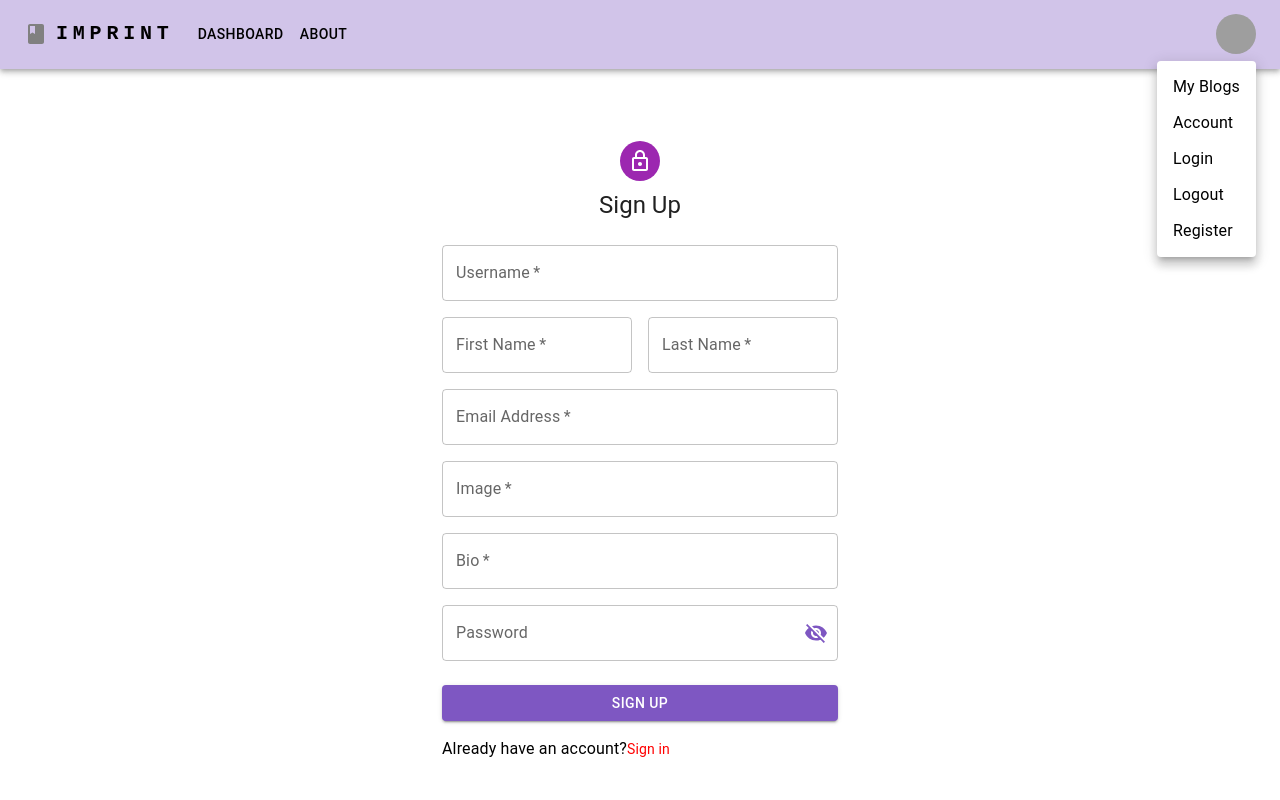
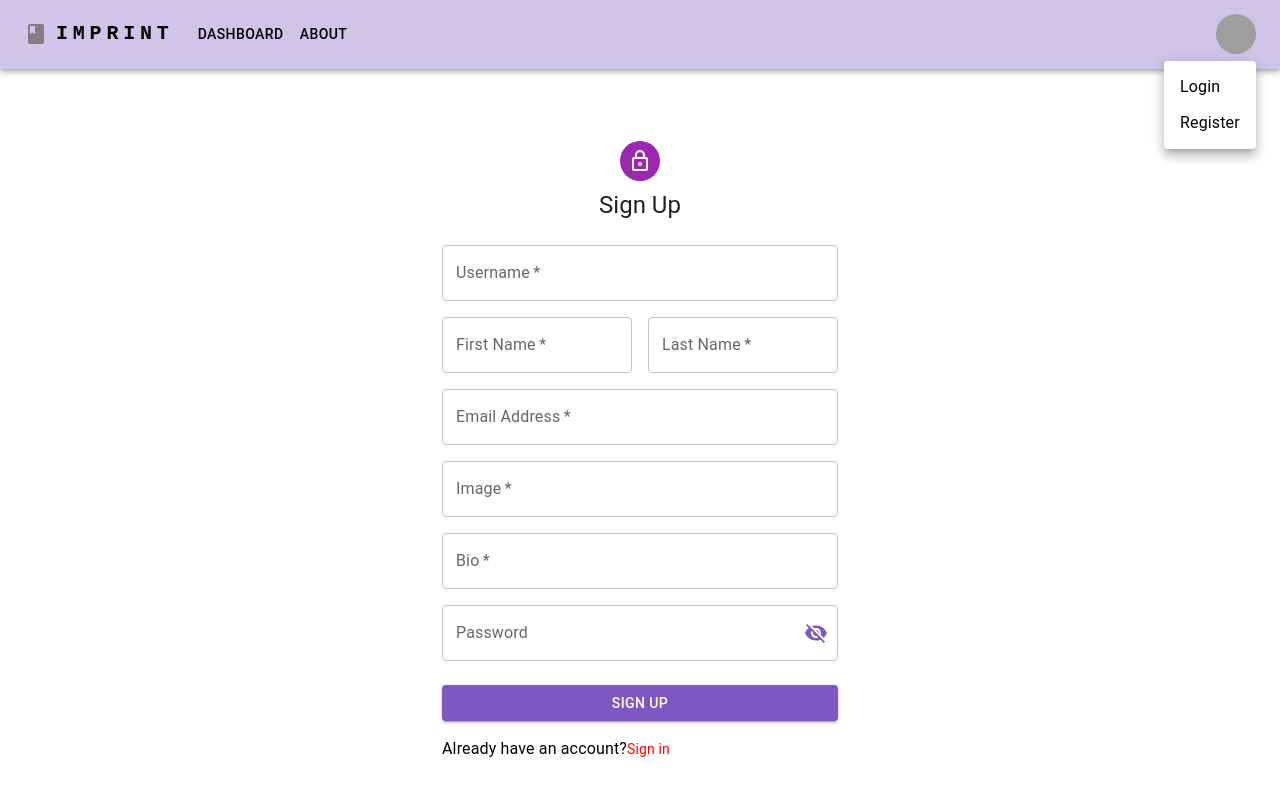
Before and after one commit to samedfft2634/Imprint_BlogApp, a React (Create React App) app: page /register in a window 1280 px wide. Both pictures are taken after a click on the button 1236 px from the left and 34 px from the top of the page. Shown: the top 800 px of the page. Built offline with nearby package versions, Linux system fonts and the light colour scheme; grey boxes are pictures that could not be loaded.

Commit message:
feat: Logout Process

```diff
--- a/src/components/Navbar.jsx
+++ b/src/components/Navbar.jsx
@@ -15,7 +15,8 @@ import BookIcon from "@mui/icons-material/Book";
 import { CssBaseline } from "@mui/material";
 import { useNavigate } from "react-router-dom";
 import { deepPurple } from "@mui/material/colors";
-
+import { useDispatch, useSelector } from "react-redux";
+import useAuthCalls from "../hooks/useAuthCalls";
 
 const pages = [
 	{
@@ -27,39 +28,32 @@ const pages = [
 		url: "/about/",
 	},
 ];
-const settings = [
-  {
-    id:1,
-    title:"My Blogs",
-    url:"/my-blogs/"
-  },
-  {
-    id:2,
-    title:"Account",
-    url:"/profile/"
-  },
-  {
-    id:3,
-    title:"Login",
-    url:"/auth/"
-  },
-  {
-    id:4,
-    title:"Logout",
-    url:"/"
-  },
-  {
-    id:5,
-    title:"Register",
-    url:"/register"
-  },
-]
+const  getSettings = (token)=> {
+	if (token) {
+	  return [
+		{ id: 1, title: "My Blogs", url: "/my-blogs/" },
+		{ id: 2, title: "Account", url: "/profile/" },
+		{ id: 4, title: "Logout", url: "/" }
+	  ];
+	} else {
+	  return [
+		{ id: 3, title: "Login", url: "/auth/" },
+		{ id: 5, title: "Register", url: "/register" }
+	  ];
+	}
+  }
 
 
 function Navbar() {
+	const { token } = useSelector((state) => state.auth);
+	const settings = getSettings(token);
 	const navigate = useNavigate();
+	const dispatch = useDispatch()
+	const {logout} = useAuthCalls()
 	const [anchorElNav, setAnchorElNav] = React.useState(null);
 	const [anchorElUser, setAnchorElUser] = React.useState(null);
+
+
 
 	const handleOpenNavMenu = (event) => {
 		setAnchorElNav(event.currentTarget);
@@ -151,7 +145,6 @@ function Navbar() {
 										textAlign="center"
 										sx={{
 											color: "black",
-
 										}}
 									>
 										{page.title}
@@ -195,9 +188,9 @@ function Navbar() {
 						{pages.map((page) => (
 							<Button
 								key={page.title}
-										onClick={()=>{
-                      handleCloseNavMenu()
-                      navigate(page.url)
+								onClick={() => {
+									handleCloseNavMenu();
+									navigate(page.url);
 								}}
 								sx={{
 									my: 2,
@@ -241,12 +234,18 @@ function Navbar() {
 							{settings.map((setting) => (
 								<MenuItem
 									key={setting.title}
-									onClick={handleCloseUserMenu}
+									onClick={()=>{
+										if(setting.title === "Logout"){
+											logout();
+										} else {
+											handleCloseUserMenu()
+										}
+									}}
 								>
 									<Typography
 										textAlign="center"
 										sx={{ color: "black" }}
-                    onClick={()=>navigate(setting.url)}
+										onClick={() => navigate(setting.url)}
 									>
 										{setting.title}
 									</Typography>
--- a/src/features/authSlice.jsx
+++ b/src/features/authSlice.jsx
@@ -22,12 +22,12 @@ const authSlice = createSlice({
 		},
 		loginSuccess: (state, { payload }) => {
 			state.loading = false;
-			state.user.email = payload.user.username;
+			state.user.email = payload.user.email;
 			state.token = payload.token;
 		},
 		logoutSuccess: (state) => {
 			state.loading = false;
-			state.user.username = "";
+			state.user.email = "";
 			state.token = "";
 		},
 		fetchFail: (state) => {
--- a/src/hooks/useAuthCalls.jsx
+++ b/src/hooks/useAuthCalls.jsx
@@ -5,6 +5,7 @@ import {
 	fetchFail,
 	fetchStart,
 	loginSuccess,
+	logoutSuccess,
 	registerSuccess,
 } from "../features/authSlice";
 import { toastErrorNotify, toastSuccessNotify } from "../helper/ToastNotify";
@@ -41,8 +42,20 @@ const useAuthCalls = () => {
 			console.log(error);
 		}
 	}
+	const logout = async () =>{
+		dispatch(fetchStart())
+		try {
+			await axiosPublic("/auth/logout/")
+			dispatch(logoutSuccess())
+			toastSuccessNotify("Logout success!");
+		} catch (error) {
+			dispatch(fetchFail());
+			toastErrorNotify("Logout  failed!");
+			console.log(error);
+		}
+	}
 
-  return {register,login}
+  return {register,login,logout}
 }
 
 export default useAuthCalls
```
Lines whose indentation alone changed are shown as unchanged.
